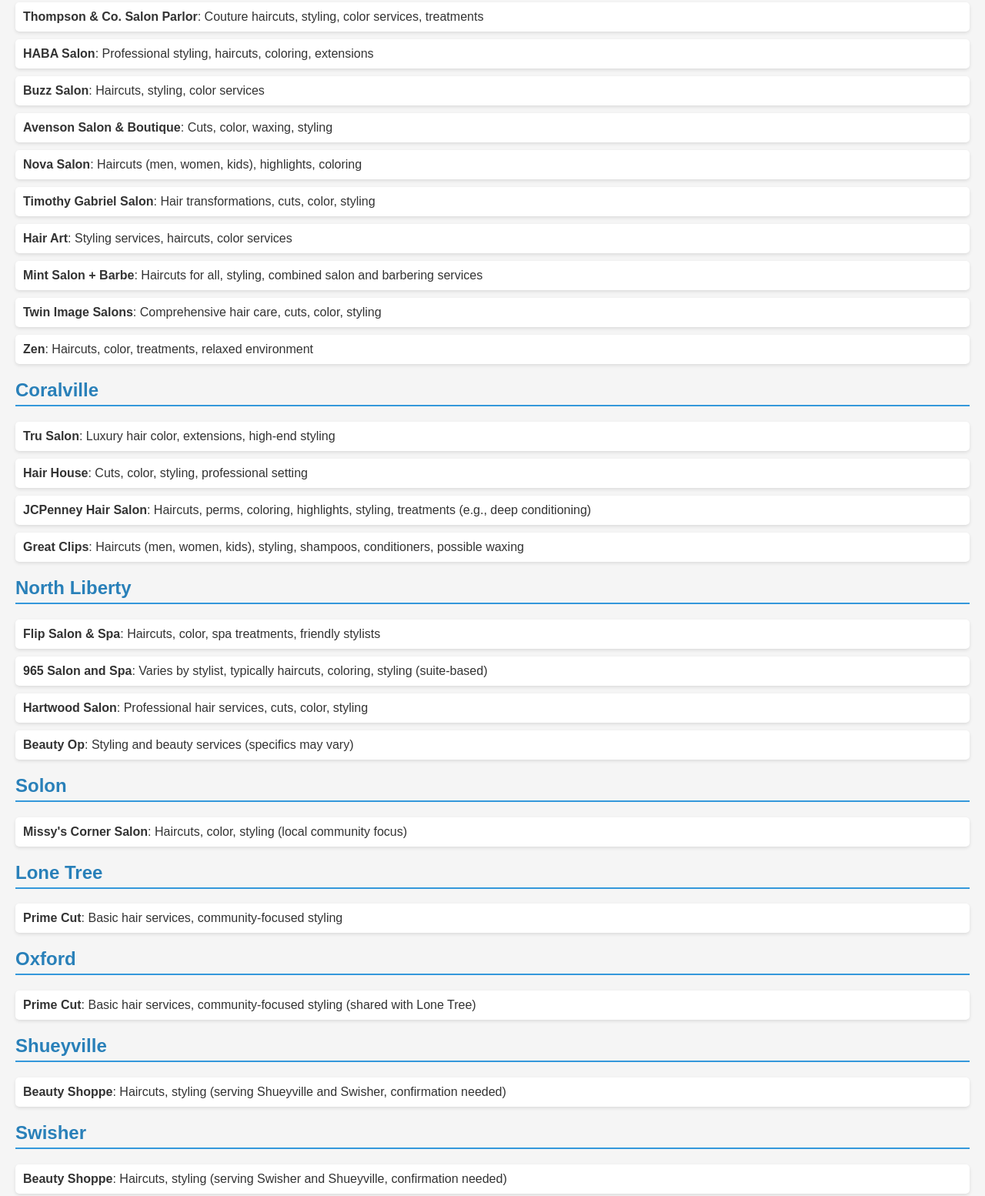
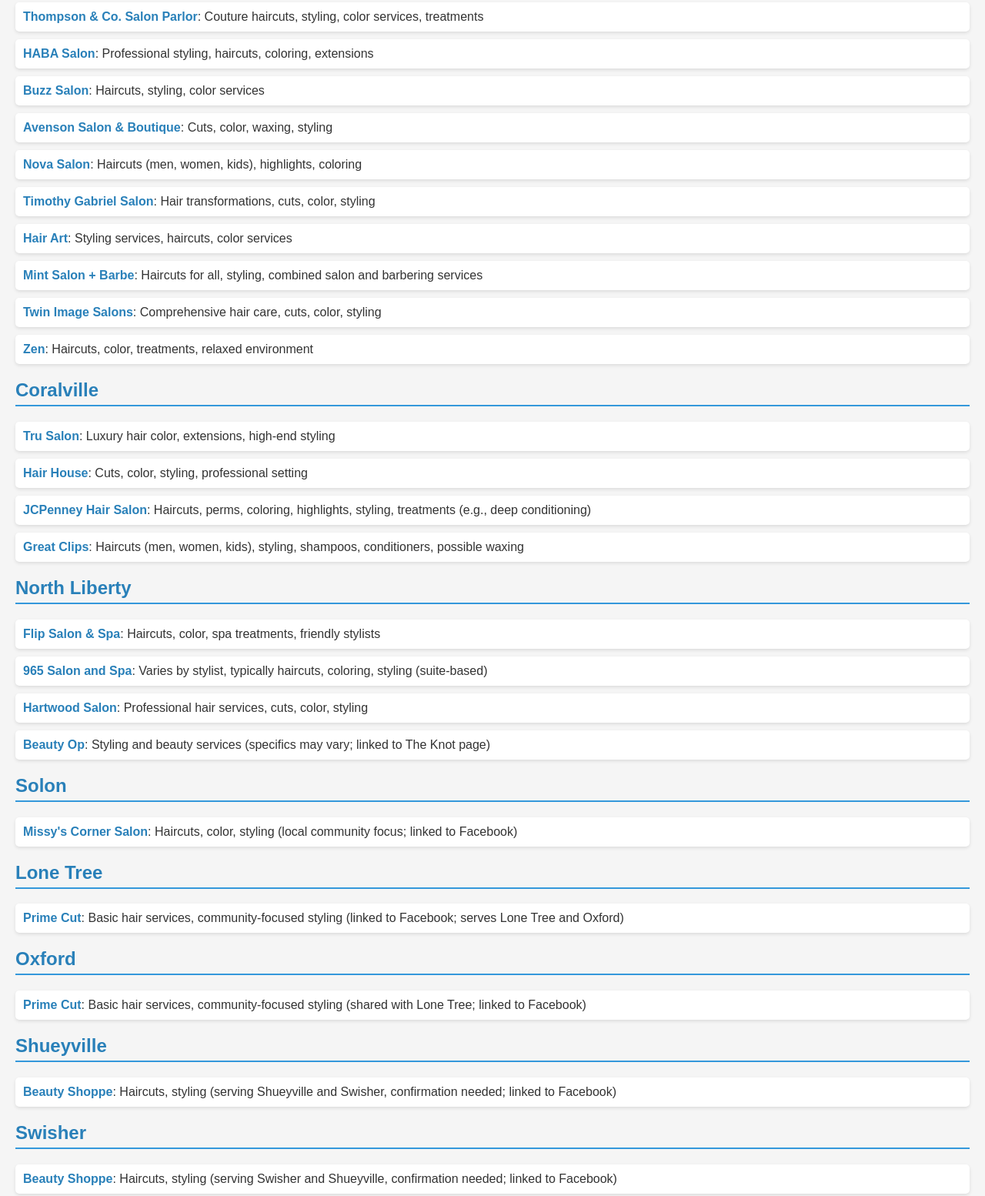
Before and after one commit to ClayWarren/hairsalons, a plain HTML site: page index.html in a window 1280 px wide. Shown: the part 152-1706 px from the top of the page at 77% size. Drawn offline with Linux system fonts and the light colour scheme.

Commit message:
Update index.html

```diff
--- a/index.html
+++ b/index.html
@@ -43,6 +43,13 @@
             font-size: 0.9em;
             color: #7f8c8d;
         }
+        a {
+            color: #2980b9;
+            text-decoration: none;
+        }
+        a:hover {
+            text-decoration: underline;
+        }
     </style>
 </head>
 <body>
@@ -51,78 +58,78 @@
     <div class="city-section">
         <h2>Iowa City</h2>
         <ul>
-            <li class="salon"><strong>Thompson & Co. Salon Parlor</strong>: Couture haircuts, styling, color services, treatments</li>
-            <li class="salon"><strong>HABA Salon</strong>: Professional styling, haircuts, coloring, extensions</li>
-            <li class="salon"><strong>Buzz Salon</strong>: Haircuts, styling, color services</li>
-            <li class="salon"><strong>Avenson Salon & Boutique</strong>: Cuts, color, waxing, styling</li>
-            <li class="salon"><strong>Nova Salon</strong>: Haircuts (men, women, kids), highlights, coloring</li>
-            <li class="salon"><strong>Timothy Gabriel Salon</strong>: Hair transformations, cuts, color, styling</li>
-            <li class="salon"><strong>Hair Art</strong>: Styling services, haircuts, color services</li>
-            <li class="salon"><strong>Mint Salon + Barbe</strong>: Haircuts for all, styling, combined salon and barbering services</li>
-            <li class="salon"><strong>Twin Image Salons</strong>: Comprehensive hair care, cuts, color, styling</li>
-            <li class="salon"><strong>Zen</strong>: Haircuts, color, treatments, relaxed environment</li>
+            <li class="salon"><a href="https://thompsoncosalon.com/" target="_blank"><strong>Thompson & Co. Salon Parlor</strong></a>: Couture haircuts, styling, color services, treatments</li>
+            <li class="salon"><a href="https://habasalon.com/" target="_blank"><strong>HABA Salon</strong></a>: Professional styling, haircuts, coloring, extensions</li>
+            <li class="salon"><a href="https://buzz-salon.wheree.com/" target="_blank"><strong>Buzz Salon</strong></a>: Haircuts, styling, color services</li>
+            <li class="salon"><a href="https://www.avensonsalon.com/" target="_blank"><strong>Avenson Salon & Boutique</strong></a>: Cuts, color, waxing, styling</li>
+            <li class="salon"><a href="https://novasalonic.com/" target="_blank"><strong>Nova Salon</strong></a>: Haircuts (men, women, kids), highlights, coloring</li>
+            <li class="salon"><a href="https://www.timothygabriel.com/" target="_blank"><strong>Timothy Gabriel Salon</strong></a>: Hair transformations, cuts, color, styling</li>
+            <li class="salon"><a href="https://www.hairartstudio.com/" target="_blank"><strong>Hair Art</strong></a>: Styling services, haircuts, color services</li>
+            <li class="salon"><a href="https://mintsalonandbarbe.com/" target="_blank"><strong>Mint Salon + Barbe</strong></a>: Haircuts for all, styling, combined salon and barbering services</li>
+            <li class="salon"><a href="https://www.twinimagesalons.com/" target="_blank"><strong>Twin Image Salons</strong></a>: Comprehensive hair care, cuts, color, styling</li>
+            <li class="salon"><a href="https://zensalonandspa.com/" target="_blank"><strong>Zen</strong></a>: Haircuts, color, treatments, relaxed environment</li>
         </ul>
     </div>
 
     <div class="city-section">
         <h2>Coralville</h2>
         <ul>
-            <li class="salon"><strong>Tru Salon</strong>: Luxury hair color, extensions, high-end styling</li>
-            <li class="salon"><strong>Hair House</strong>: Cuts, color, styling, professional setting</li>
-            <li class="salon"><strong>JCPenney Hair Salon</strong>: Haircuts, perms, coloring, highlights, styling, treatments (e.g., deep conditioning)</li>
-            <li class="salon"><strong>Great Clips</strong>: Haircuts (men, women, kids), styling, shampoos, conditioners, possible waxing</li>
+            <li class="salon"><a href="https://tru-salon.com/" target="_blank"><strong>Tru Salon</strong></a>: Luxury hair color, extensions, high-end styling</li>
+            <li class="salon"><a href="https://hairhousecoralville.com/" target="_blank"><strong>Hair House</strong></a>: Cuts, color, styling, professional setting</li>
+            <li class="salon"><a href="https://www.jcpenney.com/locations/ia/coralville/salon-coralville-ia-2758.html" target="_blank"><strong>JCPenney Hair Salon</strong></a>: Haircuts, perms, coloring, highlights, styling, treatments (e.g., deep conditioning)</li>
+            <li class="salon"><a href="https://salons.greatclips.com/us/ia/coralville/2032-8th-street" target="_blank"><strong>Great Clips</strong></a>: Haircuts (men, women, kids), styling, shampoos, conditioners, possible waxing</li>
         </ul>
     </div>
 
     <div class="city-section">
         <h2>North Liberty</h2>
         <ul>
-            <li class="salon"><strong>Flip Salon & Spa</strong>: Haircuts, color, spa treatments, friendly stylists</li>
-            <li class="salon"><strong>965 Salon and Spa</strong>: Varies by stylist, typically haircuts, coloring, styling (suite-based)</li>
-            <li class="salon"><strong>Hartwood Salon</strong>: Professional hair services, cuts, color, styling</li>
-            <li class="salon"><strong>Beauty Op</strong>: Styling and beauty services (specifics may vary)</li>
+            <li class="salon"><a href="https://flipsalonandspa.com/" target="_blank"><strong>Flip Salon & Spa</strong></a>: Haircuts, color, spa treatments, friendly stylists</li>
+            <li class="salon"><a href="https://965salonandspa.com/" target="_blank"><strong>965 Salon and Spa</strong></a>: Varies by stylist, typically haircuts, coloring, styling (suite-based)</li>
+            <li class="salon"><a href="https://www.hartwoodsalon.com/" target="_blank"><strong>Hartwood Salon</strong></a>: Professional hair services, cuts, color, styling</li>
+            <li class="salon"><a href="https://www.theknot.com/marketplace/beauty-op-north-liberty-ia-2053988" target="_blank"><strong>Beauty Op</strong></a>: Styling and beauty services (specifics may vary; linked to The Knot page)</li>
         </ul>
     </div>
 
     <div class="city-section">
         <h2>Solon</h2>
         <ul>
-            <li class="salon"><strong>Missy's Corner Salon</strong>: Haircuts, color, styling (local community focus)</li>
+            <li class="salon"><a href="https://www.facebook.com/missyscornersalon/" target="_blank"><strong>Missy's Corner Salon</strong></a>: Haircuts, color, styling (local community focus; linked to Facebook)</li>
         </ul>
     </div>
 
     <div class="city-section">
         <h2>Lone Tree</h2>
         <ul>
-            <li class="salon"><strong>Prime Cut</strong>: Basic hair services, community-focused styling</li>
+            <li class="salon"><a href="https://www.facebook.com/primecutoxford/" target="_blank"><strong>Prime Cut</strong></a>: Basic hair services, community-focused styling (linked to Facebook; serves Lone Tree and Oxford)</li>
         </ul>
     </div>
 
     <div class="city-section">
         <h2>Oxford</h2>
         <ul>
-            <li class="salon"><strong>Prime Cut</strong>: Basic hair services, community-focused styling (shared with Lone Tree)</li>
+            <li class="salon"><a href="https://www.facebook.com/primecutoxford/" target="_blank"><strong>Prime Cut</strong></a>: Basic hair services, community-focused styling (shared with Lone Tree; linked to Facebook)</li>
         </ul>
     </div>
 
     <div class="city-section">
         <h2>Shueyville</h2>
         <ul>
-            <li class="salon"><strong>Beauty Shoppe</strong>: Haircuts, styling (serving Shueyville and Swisher, confirmation needed)</li>
+            <li class="salon"><a href="https://www.facebook.com/beautyshoppehair/" target="_blank"><strong>Beauty Shoppe</strong></a>: Haircuts, styling (serving Shueyville and Swisher, confirmation needed; linked to Facebook)</li>
         </ul>
     </div>
 
     <div class="city-section">
         <h2>Swisher</h2>
         <ul>
-            <li class="salon"><strong>Beauty Shoppe</strong>: Haircuts, styling (serving Swisher and Shueyville, confirmation needed)</li>
+            <li class="salon"><a href="https://www.facebook.com/beautyshoppehair/" target="_blank"><strong>Beauty Shoppe</strong></a>: Haircuts, styling (serving Swisher and Shueyville, confirmation needed; linked to Facebook)</li>
         </ul>
     </div>
 
     <div class="city-section">
         <h2>West Branch</h2>
         <ul>
-            <li class="salon"><strong>Guys & Gals Hairstyles</strong>: Haircuts, styling, community-focused for men and women</li>
+            <li class="salon"><a href="https://www.facebook.com/guysandgalshairstyles/" target="_blank"><strong>Guys & Gals Hairstyles</strong></a>: Haircuts, styling, community-focused for men and women (linked to Facebook)</li>
         </ul>
     </div>
 
```
